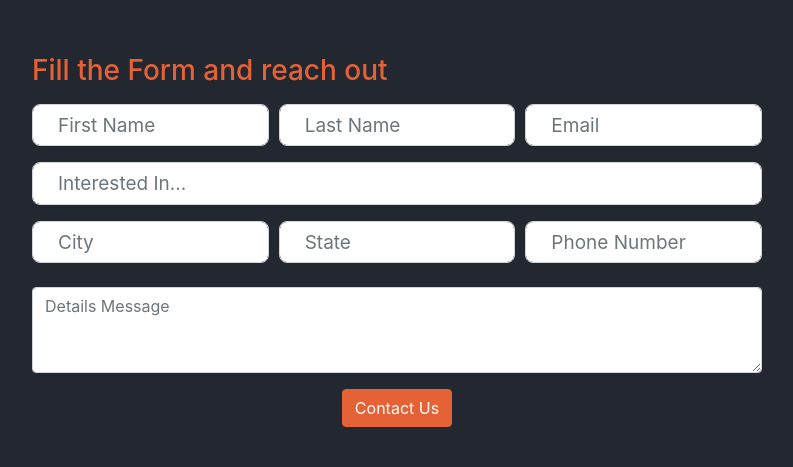
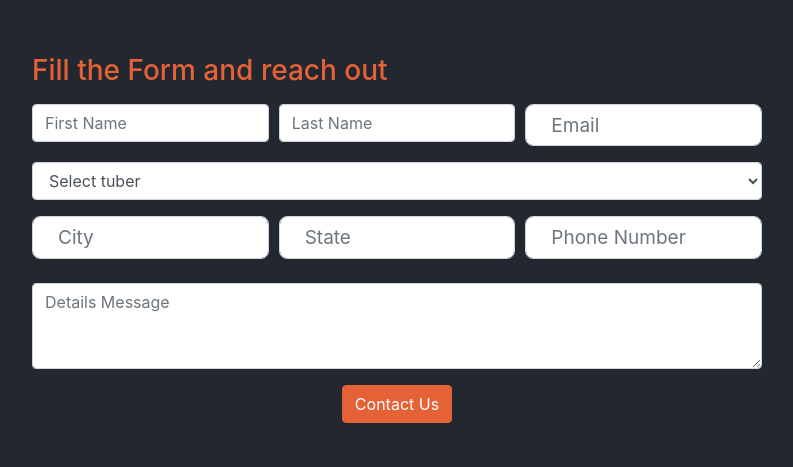
Before and after one commit to gokulprathin8/tubers, a Django app: page /youtubers/1 in a window 1280 px wide. Shown: the part 1236-1703 px from the top of the page, without its empty margins (243-1036 px from the left). Run offline with Django 3.2, Linux system fonts and the light colour scheme; tables that the repository leaves empty hold one stand-in row (values such as "Sample post"); some libraries are stand-ins or nearby versions.

Commit message:
Final Changes

```diff
--- a/hiretubers/admin.py
+++ b/hiretubers/admin.py
@@ -1,3 +1,4 @@
 from django.contrib import admin
+from . import models
 
-# Register your models here.
+admin.site.register(models.Hiretuber)
--- a/templates/youtubers/youtubers_detail.html
+++ b/templates/youtubers/youtubers_detail.html
@@ -10,8 +10,6 @@
         {{ tuber.name }}
       </h1>
     </div>
-
-
 
     <section class="head container mt-5 mb-5">
       <div class="row">
@@ -62,40 +60,55 @@
 
     <section class="youtuber-form container mt-5 mb-5">
       <div class="row">
-        <form class="col-md-8 offset-md-2">
+        <form class="col-md-8 offset-md-2" method="POST" action="{% url 'hiretuber' %}">
+            {% csrf_token %}
+            {% if user.is_authenticated %}
+                <input type="hidden" name="user_id" value="{{ user.id }}">
+            {% else %}
+                <input type="hidden" name="user_id" value="00">
+            {% endif %}
+        <input type="hidden" name="tuber_id" value="{{ tuber.id }}">
+
           <h3 class="pt-2 pb-2">Fill the Form and reach out</h3>
 
           <div class="form-row">
             <div class="form-group col-md-4">
-              <input type="email" class="form-control" placeholder="First Name">
+              <input name="first_name" class="form-control" placeholder="First Name">
             </div>
             <div class="form-group col-md-4">
-              <input type="password" class="form-control" placeholder="Last Name">
+              <input name="last_name" class="form-control" placeholder="Last Name">
             </div>
             <div class="form-group col-md-4">
-              <input type="email" class="form-control" placeholder="Email">
+                {% if user.is_authenticated %}
+              <input name="email" type="email" class="form-control" value="{{ user.email }}" placeholder="Email">
+                    {% else %}
+              <input name="email" type="email" class="form-control" placeholder="Email">
+                {% endif %}
             </div>
           </div>
 
           <div class="form-group">
-            <input type="password" class="form-control" placeholder="Interested In...">
+            <select name="tuber_name" class="form-control">
+                <option selected disabled hidden>Select tuber</option>
+                <option value="{{ tuber.name }}">{{ tuber.name }}</option>
+            </select>
           </div>
 
           <div class="form-row">
             <div class="form-group col-md-4">
-              <input type="text" class="form-control" placeholder="City">
+              <input name="city" type="text" class="form-control" placeholder="City">
             </div>
             <div class="form-group col-md-4">
-              <input type="text" class="form-control" placeholder="State">
+              <input name="state" type="text" class="form-control" placeholder="State">
             </div>
             <div class="form-group col-md-4">
-              <input type="text" class="form-control" placeholder="Phone Number">
+              <input name="phone" type="text" class="form-control" placeholder="Phone Number">
             </div>
 
           </div>
 
           <div class="form-group pt-2">
-            <textarea class="form-control" rows="3" placeholder="Details Message"></textarea>
+            <textarea name="message" class="form-control" rows="3" placeholder="Details Message"></textarea>
           </div>
           <div class="text-center">
             <button type="submit" class="btn btn-accent">Contact Us</button>
```
Also changed, not shown: accounts/views.py (+10 -1 lines), hiretubers/models.py (+19 -0 lines), hiretubers/views.py (+20 -2 lines), templates/accounts/dashboard.html (+5 -19 lines).
